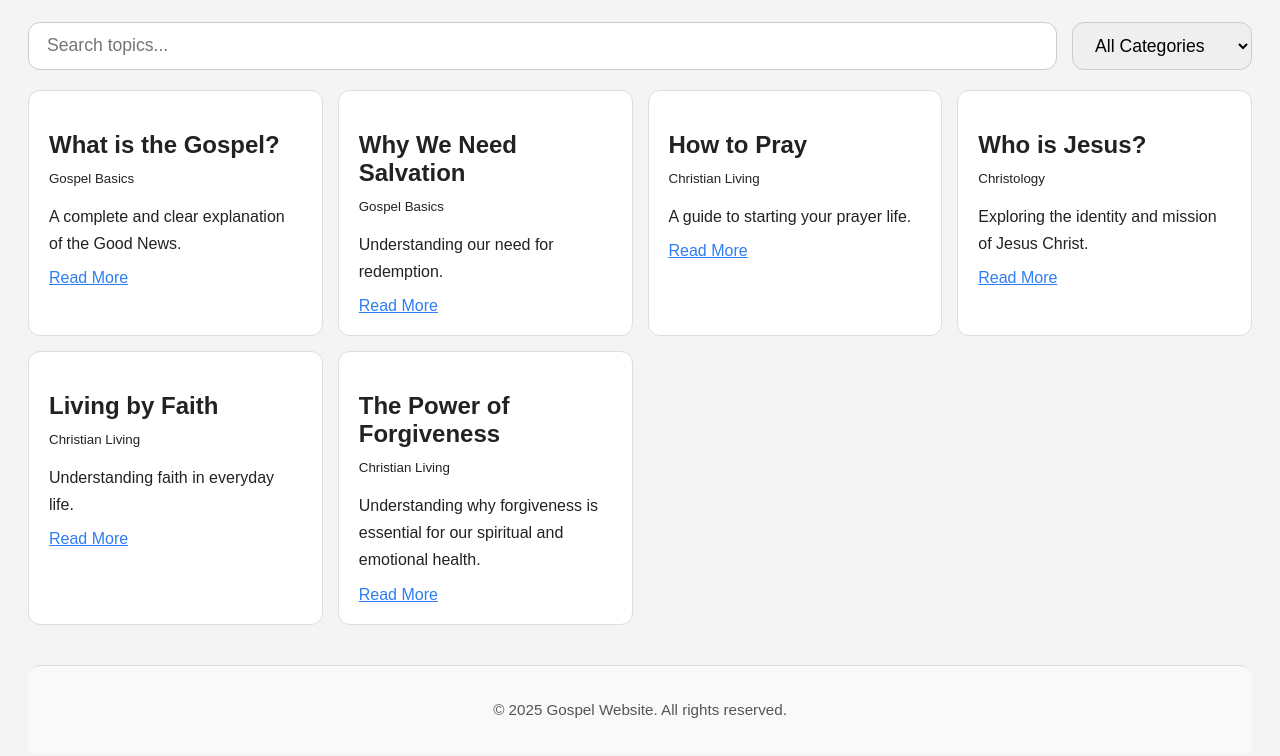
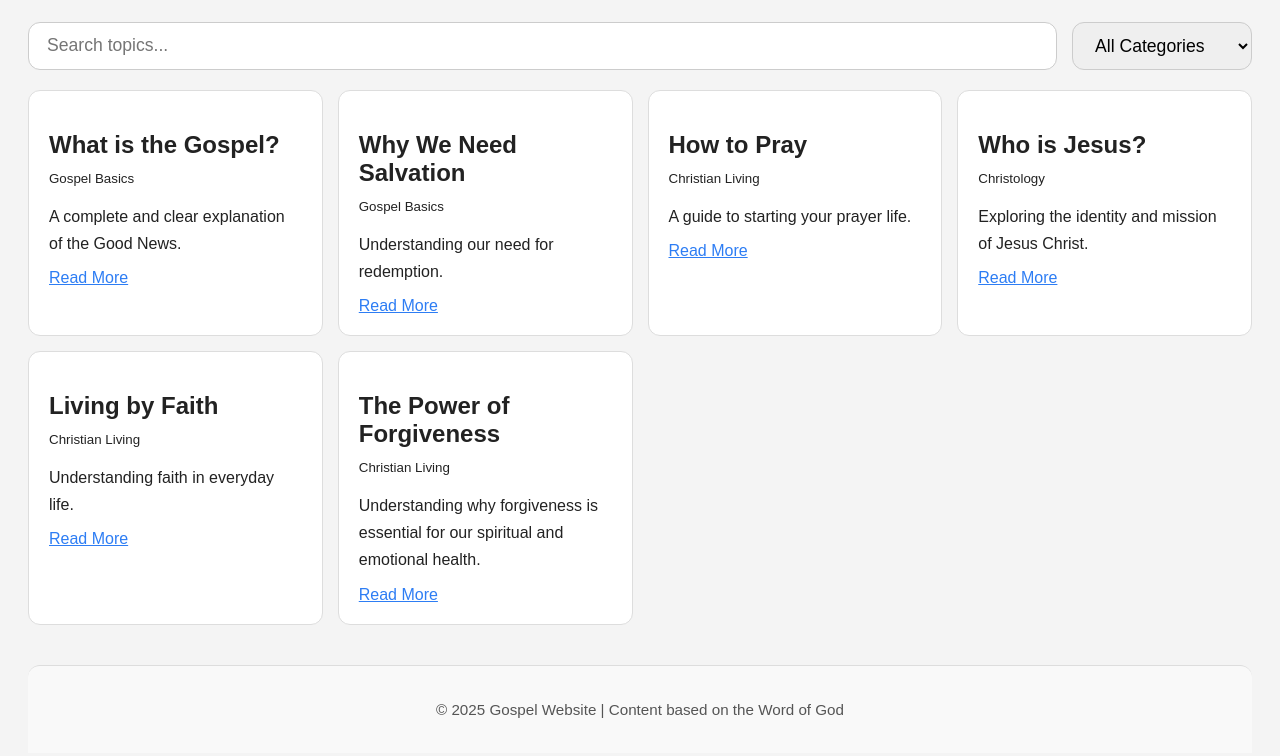
Before and after one commit to JustbeV/Gospel, a plain HTML site: page index.html in a window 1280 px wide. Shown: the part 106-862 px from the top of the page. Drawn offline with Linux system fonts and the light colour scheme.

Commit message:
footer updated

```diff
--- a/index.html
+++ b/index.html
@@ -31,7 +31,7 @@
 <div id="topics" class="topic-grid"></div>
 
 <footer>
-  <p>© 2025 Gospel Website. All rights reserved.</p>
+  <p>© 2025 Gospel Website | Content based on the Word of God</p>
 </footer>
 
 
```
